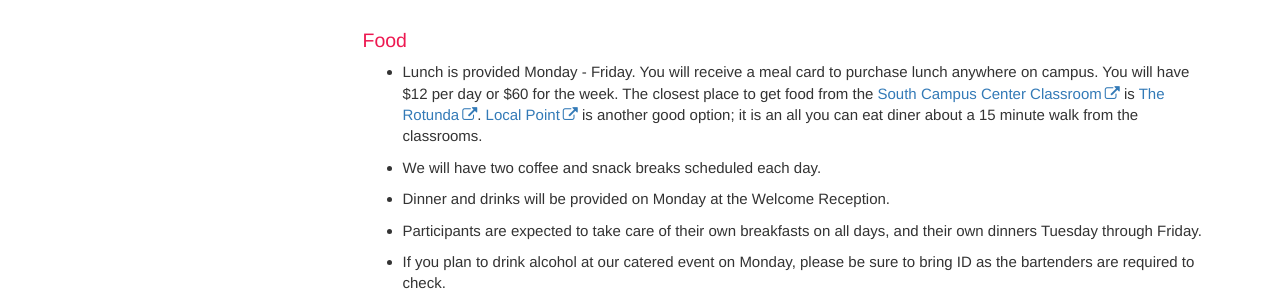
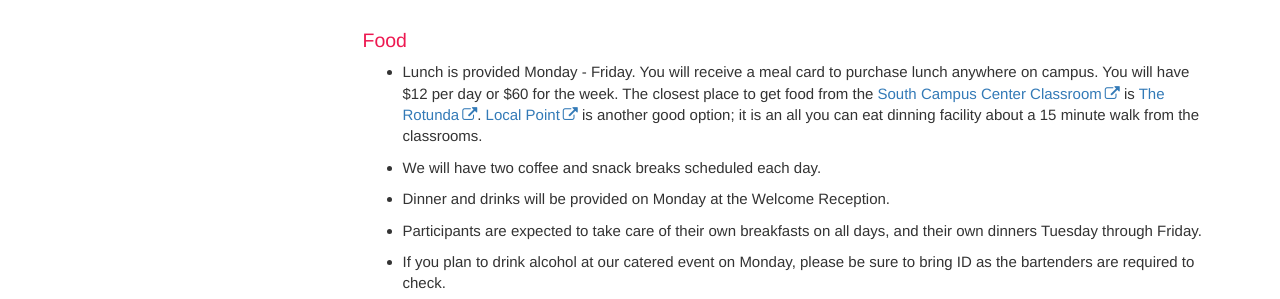
Before and after one commit to waterhackweek/wiki, a Jekyll site: the page built from index.md, in a window 1280 px wide and 1341 px high. Shown: the part 579-878 px from the top of the window. Built offline with Jekyll 4.4.1, drawn with Linux system fonts in a browser that asks for light colours; nearby versions of some CDN libraries; comment, search, counter and statistics services are not loaded.

Commit message:
Update index.md

```diff
--- a/index.md
+++ b/index.md
@@ -13,7 +13,7 @@ summary: Overview of the Geohackweek
 - Participants are expected to attend all scheduled geohack activities. Contact an organizer if any circumstances prevent you from attending.
 
 ### Food
-- Lunch is provided Monday - Friday. You will receive a meal card to purchase lunch anywhere on campus. You will have $12 per day or $60 for the week. The closest place to get food from the [South Campus Center Classroom](https://www.google.com/maps/place/UW+South+Campus+Center/@47.6495125,-122.3129862,17z/data=!3m1!4b1!4m5!3m4!1s0x549014ec0573d0fd:0x92c36f77d79c29d7!8m2!3d47.6495089!4d-122.3107975) is [The Rotunda](https://www.google.com/maps/place/The+Rotunda/@47.6511327,-122.3127829,17z/data=!3m1!4b1!4m5!3m4!1s0x549014edcc167af3:0xb5ac65b12f1dabaf!8m2!3d47.6511327!4d-122.3105889). [Local Point](https://www.google.com/maps/place/Local+Point/@47.6555201,-122.3171532,17z/data=!3m1!4b1!4m5!3m4!1s0x549014f3b7263aa7:0x9b4a428fed19f0fa!8m2!3d47.6555201!4d-122.3149592) is another good option; it is an all you can eat diner about a 15 minute walk from the classrooms.
+- Lunch is provided Monday - Friday. You will receive a meal card to purchase lunch anywhere on campus. You will have $12 per day or $60 for the week. The closest place to get food from the [South Campus Center Classroom](https://www.google.com/maps/place/UW+South+Campus+Center/@47.6495125,-122.3129862,17z/data=!3m1!4b1!4m5!3m4!1s0x549014ec0573d0fd:0x92c36f77d79c29d7!8m2!3d47.6495089!4d-122.3107975) is [The Rotunda](https://www.google.com/maps/place/The+Rotunda/@47.6511327,-122.3127829,17z/data=!3m1!4b1!4m5!3m4!1s0x549014edcc167af3:0xb5ac65b12f1dabaf!8m2!3d47.6511327!4d-122.3105889). [Local Point](https://www.google.com/maps/place/Local+Point/@47.6555201,-122.3171532,17z/data=!3m1!4b1!4m5!3m4!1s0x549014f3b7263aa7:0x9b4a428fed19f0fa!8m2!3d47.6555201!4d-122.3149592) is another good option; it is an all you can eat dinning facility about a 15 minute walk from the classrooms.
 - We will have two coffee and snack breaks scheduled each day.
 - Dinner and drinks will be provided on Monday at the Welcome Reception.
 - Participants are expected to take care of their own breakfasts on all days, and their own dinners Tuesday through Friday.
```
